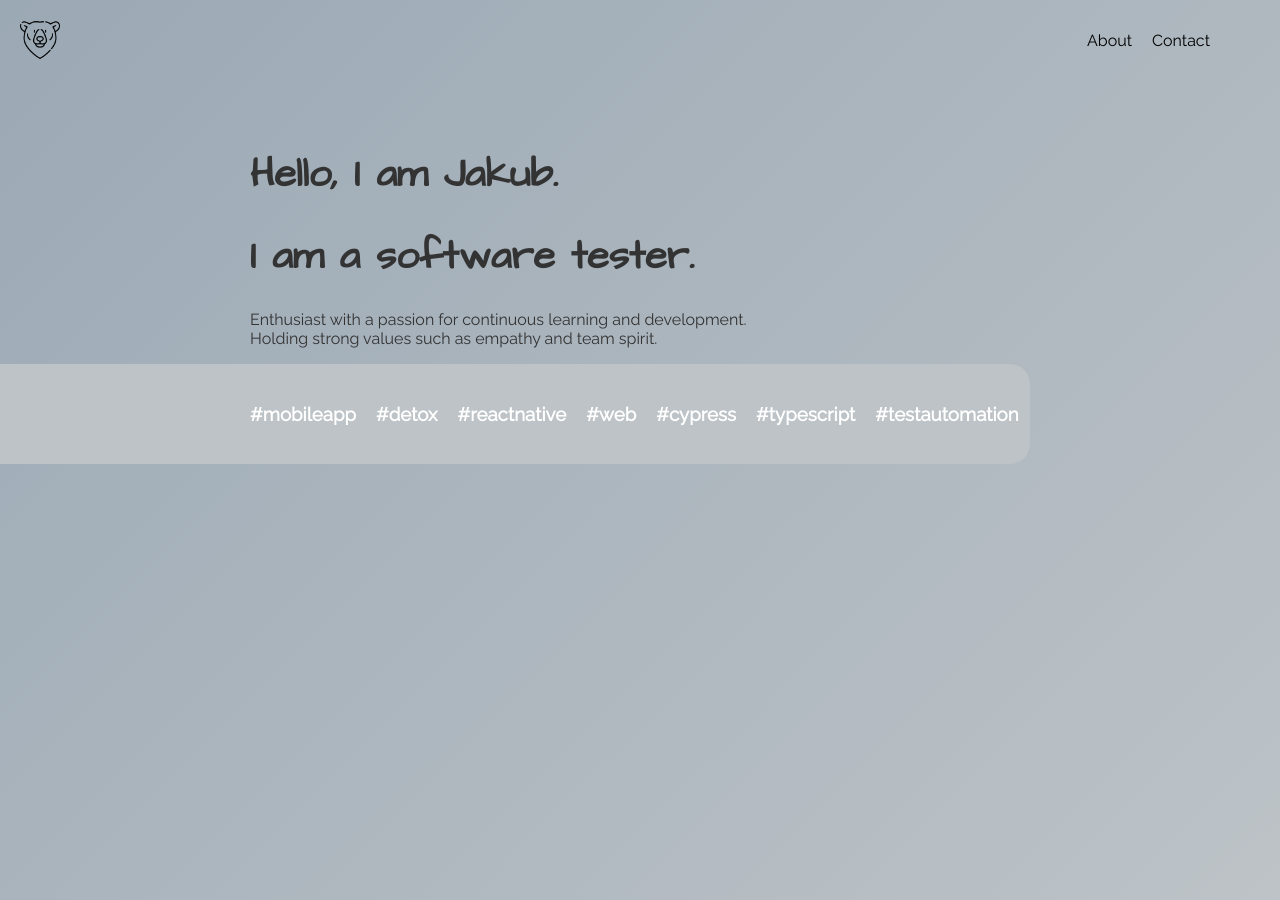
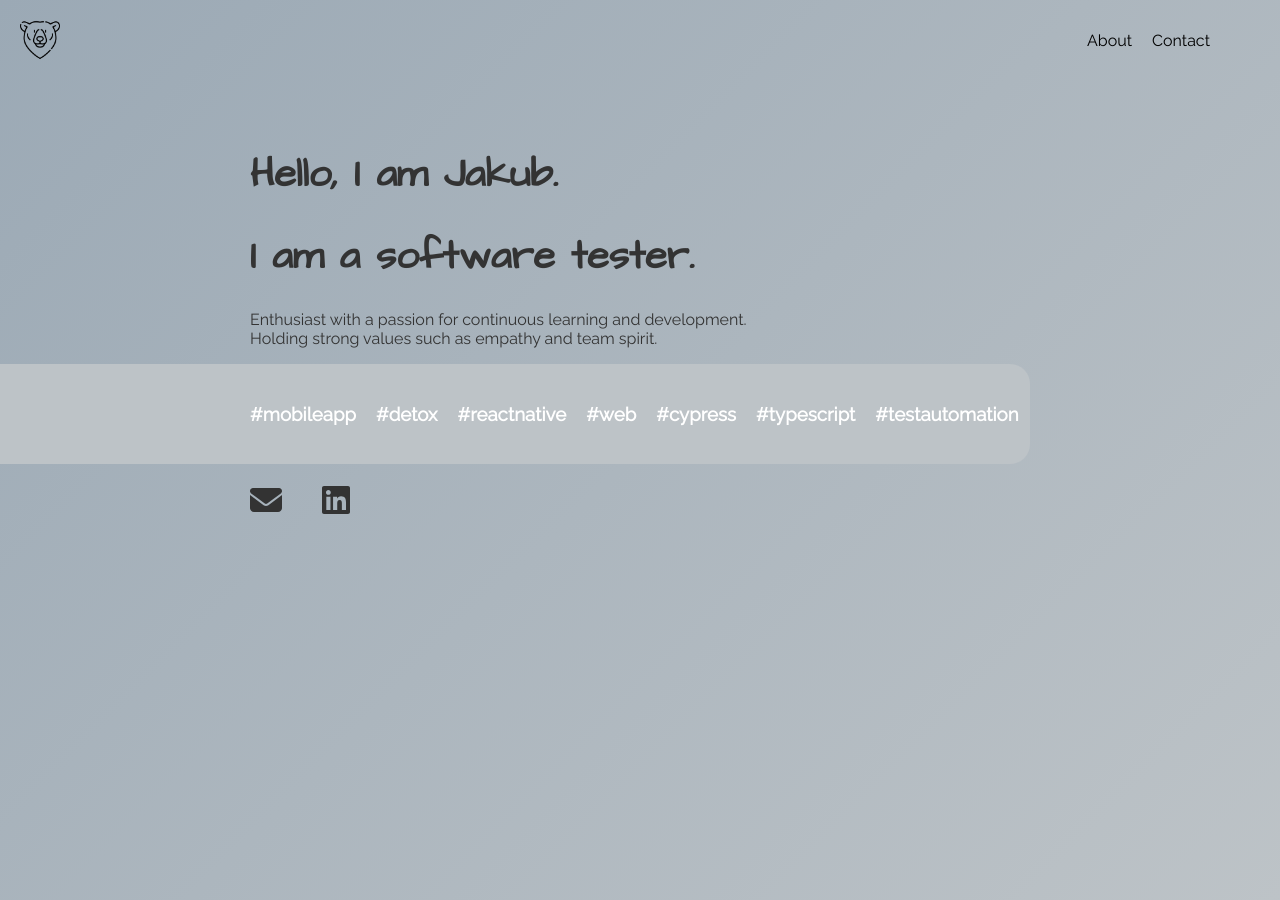
Before and after one commit to kubzej/personal-website, a React (Create React App) app: page / in a window 1280 px wide. Built offline with nearby package versions, Linux system fonts and the light colour scheme.

Commit message:
add social links

```diff
--- a/package.json
+++ b/package.json
@@ -3,6 +3,10 @@
   "version": "0.1.0",
   "private": true,
   "dependencies": {
+    "@fortawesome/fontawesome-svg-core": "^6.4.2",
+    "@fortawesome/free-brands-svg-icons": "^6.4.2",
+    "@fortawesome/free-solid-svg-icons": "^6.4.2",
+    "@fortawesome/react-fontawesome": "^0.2.0",
     "@testing-library/jest-dom": "^5.17.0",
     "@testing-library/react": "^13.4.0",
     "@testing-library/user-event": "^13.5.0",
--- a/src/App.js
+++ b/src/App.js
@@ -5,18 +5,22 @@ import SubTitle from './components/SubTitle/SubTitle';
 import './App.css';
 import './components/Header/Header.css';
 import HashtagRow from './components/HashtagRow/HashtagRow';
+import SocialLinks from './components/SocialLinks/SocialLinks';
 
 function App() {
   return (
     <div className='App'>
       <Header />
+
       <div id='about'>
         <MainTitle />
         <SubTitle text='Enthusiast with a passion for continuous learning and development. Holding strong values such as empathy and team spirit.' />
         <HashtagRow />
       </div>
 
-      <div id='contact'></div>
+      <div id='contact'>
+        <SocialLinks />
+      </div>
     </div>
   );
 }
--- /dev/null
+++ b/src/components/SocialLinks/SocialLinks.css
@@ -0,0 +1,17 @@
+.social-links {
+  display: flex;
+  justify-content: flex-start;
+  gap: 40px;
+  padding-left: 250px;
+  margin-top: 20px;
+}
+
+.icon {
+  color: #333333;
+  transition: transform 0.3s ease-in-out;
+}
+
+.icon:hover {
+  transform: scale(1.2);
+  color: #4a535c;
+}
--- /dev/null
+++ b/src/components/SocialLinks/SocialLinks.js
@@ -0,0 +1,25 @@
+import React from 'react';
+import { FontAwesomeIcon } from '@fortawesome/react-fontawesome';
+import { faEnvelope } from '@fortawesome/free-solid-svg-icons';
+import { faLinkedin } from '@fortawesome/free-brands-svg-icons';
+import './SocialLinks.css';
+
+const SocialLinks = () => {
+  return (
+    <div className='social-links'>
+      <a href='mailto:jmares.mail@gmail.com' className='icon'>
+        <FontAwesomeIcon icon={faEnvelope} size='2x' />
+      </a>
+      <a
+        href='https://www.linkedin.com/in/jakub-mares/'
+        target='_blank'
+        rel='noopener noreferrer'
+        className='icon'
+      >
+        <FontAwesomeIcon icon={faLinkedin} size='2x' />
+      </a>
+    </div>
+  );
+};
+
+export default SocialLinks;
```
Also changed, not shown: 1 other file (tests, documents, lock files or other folders).
